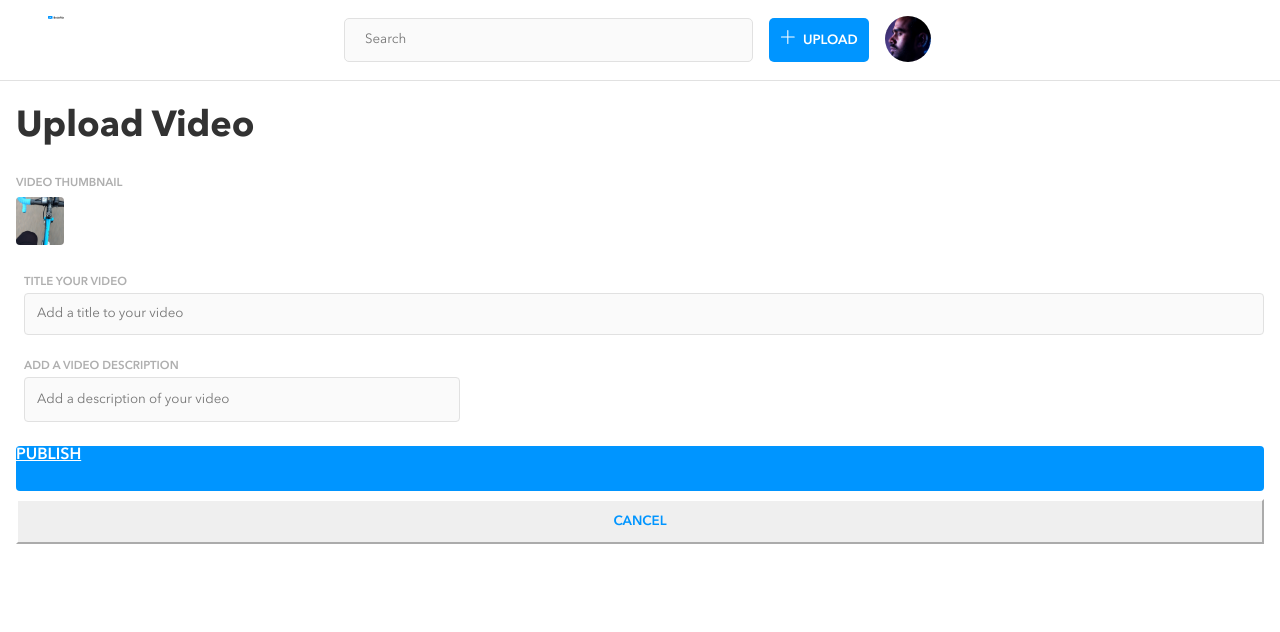
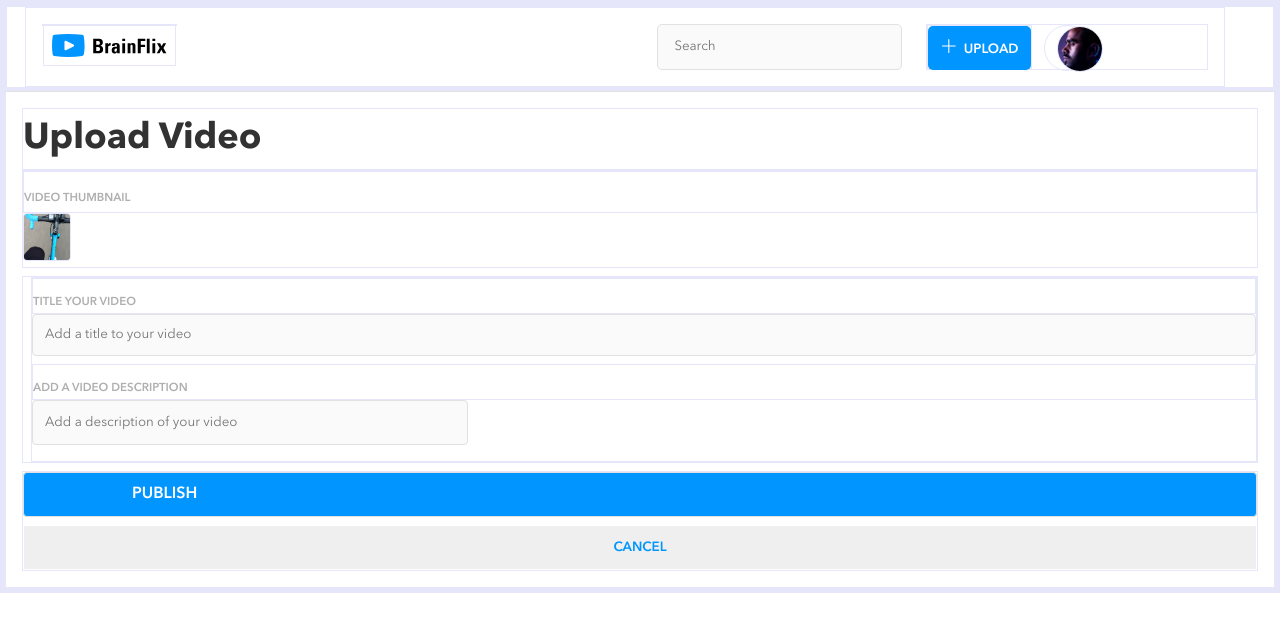
Before and after one commit to AshleyMirandaMakes/brainflix-ashley-miranda, a React (Create React App) app in the folder sprint-two/: page /upload in a window 1280 px wide. Shown: the top 632 px of the page. Built offline with nearby package versions, Linux system fonts and the light colour scheme.

Commit message:
some styles fixed. almost done

```diff
--- a/sprint-two/src/components/Button/Button.scss
+++ b/sprint-two/src/components/Button/Button.scss
@@ -8,7 +8,8 @@
   background-color: $color-lightblue-brainflix;
   border: none;
   color: $color-white;
-  width: 75%;
+  width: 224px;
+  height: 46px;
   border-radius: 5px;
   :hover {
     background-color: $color-darkblue-brainflix;
@@ -28,10 +29,11 @@
     margin-left: 1rem;
    }
   @include tablet {
-    width: 100px;
+    width: 103px;
     height: 44px;
-    margin-top: 0.1rem;
+    margin-top: 0;
     margin-left: 0;
+    margin-right: 0;
   }
   @include desktop {
     margin-right: 0;
--- a/sprint-two/src/components/Nav/Nav.js
+++ b/sprint-two/src/components/Nav/Nav.js
@@ -1,4 +1,4 @@
-import { NavLink } from 'react-router-dom';
+import { Link } from 'react-router-dom';
 
 import Logo from '../../assets/logos/Logo-brainflix.svg';
 import UserIcon from '../../assets/images/Mohan-muruge.jpg';
@@ -12,12 +12,10 @@ function Nav() {
   return (
     <nav className="nav">
       <div className="nav__container">
-      <NavLink to="/">
-        <img className="nav__logo" src={Logo} alt="Brainflix Logo"/>
-      </NavLink>
+      <Link className="nav__link" to="/"><img className="nav__logo" src={Logo} alt="BrainflixLogo"/></Link>
           <SearchBar value="Search"/>
           <div className="nav__bottom">
-          <NavLink to="/upload"><Button name="UPLOAD"/></NavLink>
+          <Link to="/upload"><Button name="UPLOAD"/></Link>
             <UserImage className="nav__image" src={UserIcon} image={UserIcon} />
           </div>
         </div>
--- a/sprint-two/src/components/Nav/Nav.scss
+++ b/sprint-two/src/components/Nav/Nav.scss
@@ -13,8 +13,8 @@
     max-width: 430px;
     padding: 1rem;
     flex-direction: column;
-    height: 169px;
-    max-height: 169px;
+    height: 200px;
+    max-height: 300px;
     @include large-phone {
       @include margin-auto;
       display: flex;
@@ -27,36 +27,45 @@
       display: flex;
       flex-direction: row;
       max-height: 80px;
-      max-width: 730px;
+      max-width: 760px;
     }
     @include desktop {
       max-width: 1200px;
-      margin-right: 3rem;;
+      margin-right: 3rem;
     }
   }
   &__link {
     @include link-reset;
+    //visibility: hidden;
+    max-height: 0px;
+    padding: 0;
   }
   &__logo {
-    //@include margin-auto;
+    @include margin-auto;
     @include flex-center;
     width: 40%;
-    max-height: 500px;
+    max-height: 100px;
     padding: 0;
     @include large-phone {
-     width: 25%;
+      padding: 1rem 0;
+     width: 100%;
     }
     @include tablet {
-      width: 17%;
+      width: 100%;
+      padding: 1rem 0;
     }
     @include desktop {
-      width: 13%;
+      width: 100%;
       margin-left: 0;
+      padding: 0.5rem;
     }
   }
   &__bottom {
     display: flex;
     @include tablet {
+      width: 20%;
+    }
+    @include desktop{
       width: 25%;
     }
   }
@@ -66,6 +75,13 @@
     border-radius: 50%;
     margin-left: .5rem;
     object-fit: cover;
+    @include tablet {
+      margin-left: 1rem;
+      margin-right: 0;
+    }
+    @include desktop {
+      margin-left: .75rem;
+    }
     //background-position: 80% 0%;
   }
 }
--- a/sprint-two/src/components/SearchBar/SearchBar.scss
+++ b/sprint-two/src/components/SearchBar/SearchBar.scss
@@ -15,14 +15,14 @@
     margin-left: 1rem;
   }
   @include tablet {
-    width: 35%;
-    height: 44px;
-    margin-left: 11rem;
-    margin-right: 1rem;
-    padding: 1.25rem;
-    margin-top: .1rem;
+    width: 252px;
+    height: 46px;
+    margin-left: 8.5rem;
+    margin-right: 1.5rem;
+    padding: 1rem;
+    margin-top: 0;
   }
   @include desktop {
-    //margin-left: 20rem;
+    margin-left: 30rem;
   }
 }
--- a/sprint-two/src/pages/UploadPage/UploadPage.scss
+++ b/sprint-two/src/pages/UploadPage/UploadPage.scss
@@ -93,11 +93,14 @@
   }
   &__button{
     @include font-demi;
+    @include link-reset;
+    //@include flex-center;
     background-color: $color-lightblue-brainflix;
     border-color: $color-lightblue-brainflix;
     display: block;
     color: $color-white;
     border-radius: 4px;
+    padding: .75rem 6.75rem;
     width: 100%;
     height: 45px;
     @include desktop {
--- a/sprint-two/src/partials/_resets.scss
+++ b/sprint-two/src/partials/_resets.scss
@@ -18,7 +18,7 @@ html {
   margin: 0;
   padding: 0;
   @include font-regular;
- // border: 1px solid lavender;
+  border: 1px solid lavender;
 }
 
 body {
```
